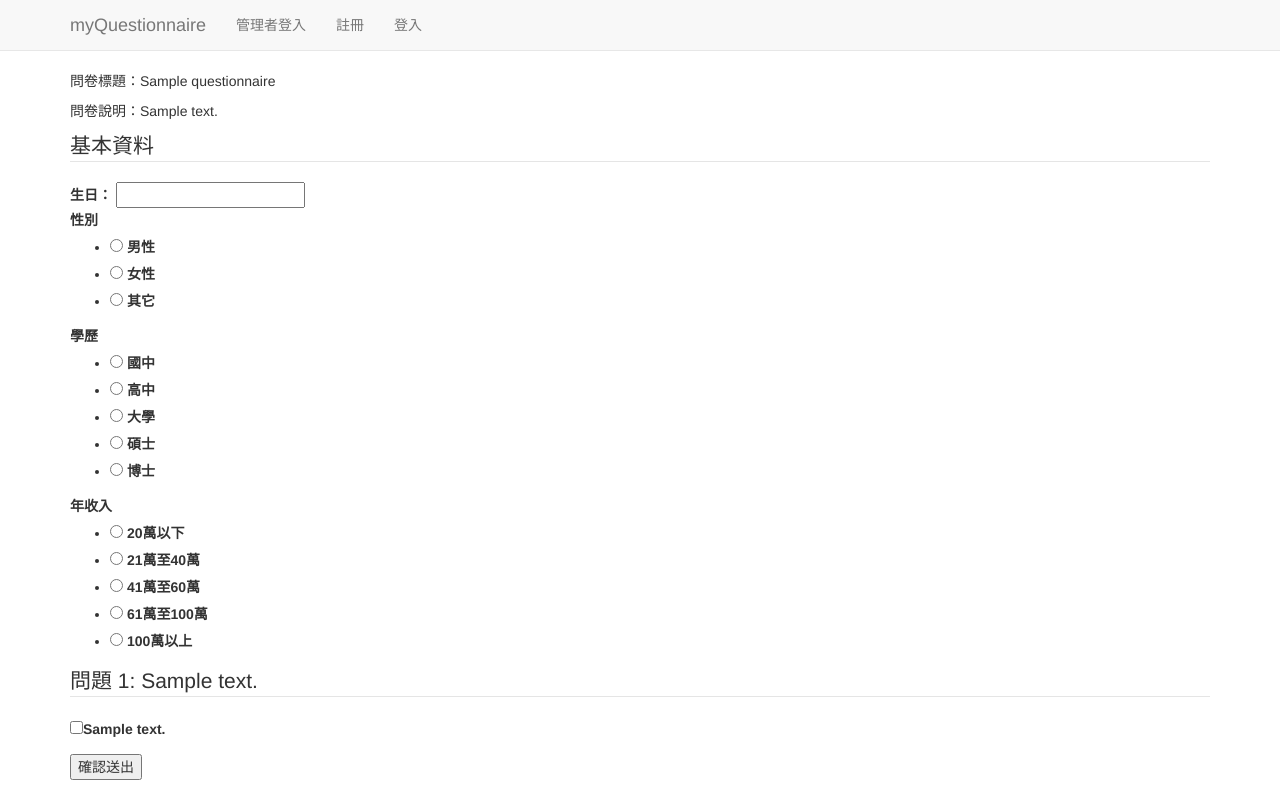
After one commit to acer1832a/myQuestionnaireSite, a Django app: page /questionnaire/1/ in a window 1280 px wide. The commit adds this page. Run offline with Django 3.2, Linux system fonts and the light colour scheme; tables that the repository leaves empty hold one stand-in row (values such as "Sample post"); some libraries are stand-ins or nearby versions.

Commit message:
Second commit, be able to fill out questionnaire.

```diff
--- a/questionnaire/admin.py
+++ b/questionnaire/admin.py
@@ -1,7 +1,8 @@
 from django.contrib import admin
-from .models import Questionnaire, Question, Choice
+from .models import Questionnaire, Question, Choice, Questionnaire_Results
 
 # Register your models here.
 admin.site.register(Questionnaire)
 admin.site.register(Question)
 admin.site.register(Choice)
+admin.site.register(Questionnaire_Results)
--- /dev/null
+++ b/questionnaire/forms.py
@@ -0,0 +1,5 @@
+from django import forms
+from .models import Questionnaire_Results
+
+class Results_form(forms.Form):
+    gender = forms.ChoiceField(choices=Questionnaire_Results.GENDER_CHOICES, widget=forms.RadioSelect)
--- a/questionnaire/models.py
+++ b/questionnaire/models.py
@@ -24,3 +24,46 @@ class Choice(models.Model):
 
     def __str__(self):
         return self.choice_text
+
+class Questionnaire_Results(models.Model):
+    MALE = 'Male'
+    FEMALE = 'Female'
+    THIRD_SEX = 'Others'
+    GENDER_CHOICES = (
+        (MALE, '男性'),
+        (FEMALE, '女性'),
+        (THIRD_SEX, '其它'),
+    )
+
+    ANNUAL_INCOME_BELOW_20W = 20
+    ANNUAL_INCOME_20W_40W = 40
+    ANNUAL_INCOME_40W_60W = 60
+    ANNUAL_INCOME_60W_100W = 100
+    ANNUAL_INCOME_OVER_100W = 101
+    ANNUAL_INCOME_CHOICES = (
+        (ANNUAL_INCOME_BELOW_20W, '20萬以下'),
+        (ANNUAL_INCOME_20W_40W, '21萬至40萬'),
+        (ANNUAL_INCOME_40W_60W, '41萬至60萬'),
+        (ANNUAL_INCOME_60W_100W, '61萬至100萬'),
+        (ANNUAL_INCOME_OVER_100W, '100萬以上'),
+    )
+
+    JUNIOR_HIGH_SCHOOL = 'J'
+    HIGH_SCHOOL = 'H'
+    BACHELOR = 'B'
+    MASTER = 'M'
+    DOCTOR = 'D'
+    EDUCATION_CHOICES = (
+        (JUNIOR_HIGH_SCHOOL, '國中'),
+        (HIGH_SCHOOL, '高中'),
+        (BACHELOR, '大學'),
+        (MASTER, '碩士'),
+        (DOCTOR, '博士'),
+    )
+    questionnaire = models.ForeignKey(Questionnaire, on_delete=models.CASCADE)
+    gender = models.CharField(max_length=10, choices=GENDER_CHOICES)
+    birthday = models.DateField()
+    education = models.CharField(max_length=1, choices=EDUCATION_CHOICES)
+    annual_income = models.IntegerField(choices=ANNUAL_INCOME_CHOICES)
+    choice = models.ManyToManyField(Choice)
+    fill_time = models.DateTimeField(auto_now_add=True)
--- /dev/null
+++ b/questionnaire/static/js/fillOutFormValidation.js
@@ -0,0 +1,27 @@
+$('button[type="submit"]').on('click', function() {
+    let isValid = true;
+    let fieldSets = document.querySelectorAll('form fieldset');
+    for (let index = 0; index < fieldSets.length; index++) {
+        const fieldSet = fieldSets[index];
+        let h1Node = fieldSet.querySelector('h1');
+        if (h1Node) {
+            fieldSet.removeChild(h1Node);
+        }
+
+        if (fieldSet.querySelectorAll('input:checked').length === 0) {
+            isValid = false;
+            let h = document.createElement("H1");
+            let t = document.createTextNode("尚未勾選任何項目!");
+            h.appendChild(t);
+            fieldSet.insertBefore(h, fieldSet.firstChild);
+        }
+    }
+
+    return isValid;
+});
+
+$( function() {
+    $( "#id_birthday" ).datepicker({
+        dateFormat: "yy-mm-dd"
+      });
+  } );
--- a/questionnaire/templates/questionnaire/base.html
+++ b/questionnaire/templates/questionnaire/base.html
@@ -5,8 +5,8 @@
     <title>Base</title>
     <!-- Latest compiled and minified CSS -->
     <link rel="stylesheet" href="https://maxcdn.bootstrapcdn.com/bootstrap/3.3.7/css/bootstrap.min.css" integrity="sha384-BVYiiSIFeK1dGmJRAkycuHAHRg32OmUcww7on3RYdg4Va+PmSTsz/K68vbdEjh4u" crossorigin="anonymous">
-    <script src="https://ajax.googleapis.com/ajax/libs/jquery/3.3.1/jquery.min.js"></script>
-</head>
+    <link rel="stylesheet" href="https://ajax.googleapis.com/ajax/libs/jqueryui/1.12.1/themes/smoothness/jquery-ui.css">
+  </head>
   <body>
     <nav class="navbar navbar-default navbar-static-top">
       <div class="container">
@@ -28,6 +28,8 @@
     {% block body_block %}
     {% endblock %}
     </div>
+    <script src="https://ajax.googleapis.com/ajax/libs/jquery/3.3.1/jquery.min.js"></script>
+    <script src="https://ajax.googleapis.com/ajax/libs/jqueryui/1.12.1/jquery-ui.min.js"></script>
     {% block script_block %}
     {% endblock %}
   </body>
--- /dev/null
+++ b/questionnaire/templates/questionnaire/fillOut.html
@@ -0,0 +1,67 @@
+{% extends 'questionnaire/base.html' %}
+{% block body_block %}
+<div>
+    <p>問卷標題：{{ questionnaire.questionnaire_title }}</p>
+    <p>問卷說明：{{ questionnaire.questionnaire_description }}</p>
+</div>
+<form action="" method="post">
+    {% csrf_token %}
+    <fieldset id="fieldset-basic">
+        <legend>基本資料</legend>
+        <div>
+            <label class="required" for="id_birthday">生日：</label>
+            <input type="text" name="birthday" required="" id="id_birthday" readonly>
+        </div>
+        <div>
+            <label for="gender">性別</label>
+            <ul>
+            {% for value, text in questionnaire_results.GENDER_CHOICES %}
+                <li>
+                <input type="radio" name="gender" id="id_gender_{{ forloop.counter }}" value="{{ value }}">
+                <label for="id_gender_{{ forloop.counter }}">{{text}}</label>
+                </li>
+            {% endfor %}
+            </ul>
+        </div>
+        <div>
+            <label for="education">學歷</label>
+            <ul>
+            {% for value, text in questionnaire_results.EDUCATION_CHOICES %}
+                <li>
+                <input type="radio" name="education" id="id_education_{{ forloop.counter }}" value="{{ value }}">
+                <label for="id_education_{{ forloop.counter }}">{{text}}</label>
+                </li>
+            {% endfor %}
+            </ul>
+        </div>
+        <div>
+            <label for="annual_income">年收入</label>
+            <ul>
+            {% for value, text in questionnaire_results.ANNUAL_INCOME_CHOICES %}
+                <li>
+                <input type="radio" name="annual_income" id="id_annual_income_{{ forloop.counter }}" value="{{ value }}">
+                <label for="id_annual_income_{{ forloop.counter }}">{{text}}</label>
+                </li>
+            {% endfor %}
+            </ul>
+        </div>
+    </fieldset>
+    {% for question in questionnaire.question_set.all %}
+    <fieldset id="fieldset-{{ forloop.counter }}">
+        <legend>問題 {{ forloop.counter }}: {{ question.question_text }}</legend>
+        {% for choice in question.choice_set.all %}
+        {% if question.is_mutiple_answers %}
+        <p><input type="checkbox" name="choice-{{ choice.id }}" id="choice-{{ choice.id }}"><label for="choice-{{ choice.id }}">{{ choice.choice_text }}</label></p>
+        {% else %}
+        <p><input type="radio" name="choice-{{ choice.id }}" id="choice-{{ choice.id }}"><label for="choice-{{ choice.id }}">{{ choice.choice_text }}</label></p>
+        {% endif %}
+        {% endfor %}
+    </fieldset>
+    {% endfor %}
+    <button type="submit">確認送出</button>
+</form>
+{% endblock %}
+{% block script_block %}
+{% load static %}
+<script src="{% static 'js/fillOutFormValidation.js' %}"></script>
+{% endblock %}
--- a/questionnaire/urls.py
+++ b/questionnaire/urls.py
@@ -8,4 +8,5 @@ urlpatterns = [
     path('CreateNewQuestionnaire/', views.Create_Questionnaire.as_view() , name='create'),
     path('<int:questionnaire_id>/delete/', views.Delete_Questionnaire.as_view(), name='delete'),
     path('<int:questionnaire_id>/edit/', views.Edit_Questionnaire.as_view(), name='edit'),
+    path('<int:questionnaire_id>/', views.Fill_out_the_questionnaire.as_view(), name='fillOut'),
 ]
--- a/questionnaire/views.py
+++ b/questionnaire/views.py
@@ -1,7 +1,8 @@
 from django.shortcuts import render, get_object_or_404
 from django.views.generic import View
 from django.contrib.auth.mixins import LoginRequiredMixin
-from .models import Questionnaire, Question, Choice
+from .models import Questionnaire, Question, Choice, Questionnaire_Results
+from .forms import Results_form
 
 # Create your views here.
 class Index(View):
@@ -100,3 +101,29 @@ class Edit_Questionnaire(LoginRequiredMixin, View):
         self.is_updated = True
         return render(request, 'questionnaire/edit.html',
                       {'questionnaire': questionnaire, 'is_updated': self.is_updated})
+
+class Fill_out_the_questionnaire(View):
+    def get(self, request, questionnaire_id):
+        qeustionnaire = get_object_or_404(Questionnaire, pk=questionnaire_id)
+        questionnaire_results = Questionnaire_Results()
+        return render(request, 'questionnaire/fillOut.html',
+                      {'questionnaire': qeustionnaire,
+                       'questionnaire_results': questionnaire_results})
+
+    def post(self, request, questionnaire_id):
+        questionnaire = get_object_or_404(Questionnaire, pk=questionnaire_id)
+        questionnaire_results = Questionnaire_Results()
+        questionnaire_results.questionnaire = questionnaire
+        questionnaire_results.birthday = request.POST['birthday']
+        questionnaire_results.gender = request.POST['gender']
+        questionnaire_results.education = request.POST['education']
+        questionnaire_results.annual_income = request.POST['annual_income']
+        questionnaire_results.save()
+        for key in request.POST.keys():
+            if key.startswith('choice'):
+                choice = Choice.objects.get(pk=key.split('-')[1])
+                questionnaire_results.choice.add(choice)
+        questionnaire_results.save()
+        return render(request, 'questionnaire/fillOut.html',
+                      {'questionnaire': questionnaire,
+                       'questionnaire_results': questionnaire_results})
```
Also changed, not shown: requirements.txt (added, +15 -0 lines), questionnaire/migrations/0003_questionnaire_results.py (added), questionnaire/migrations/0004_auto_20190508_1002.py (added).
